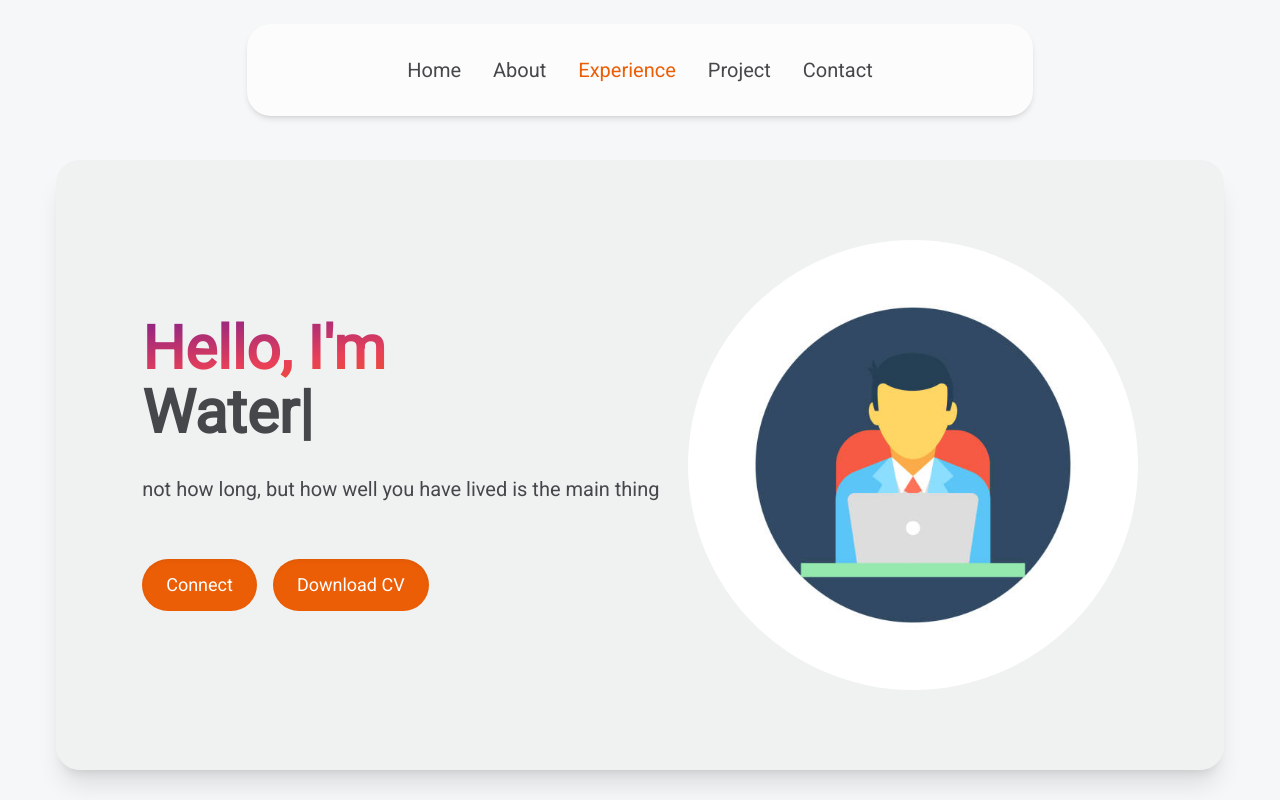
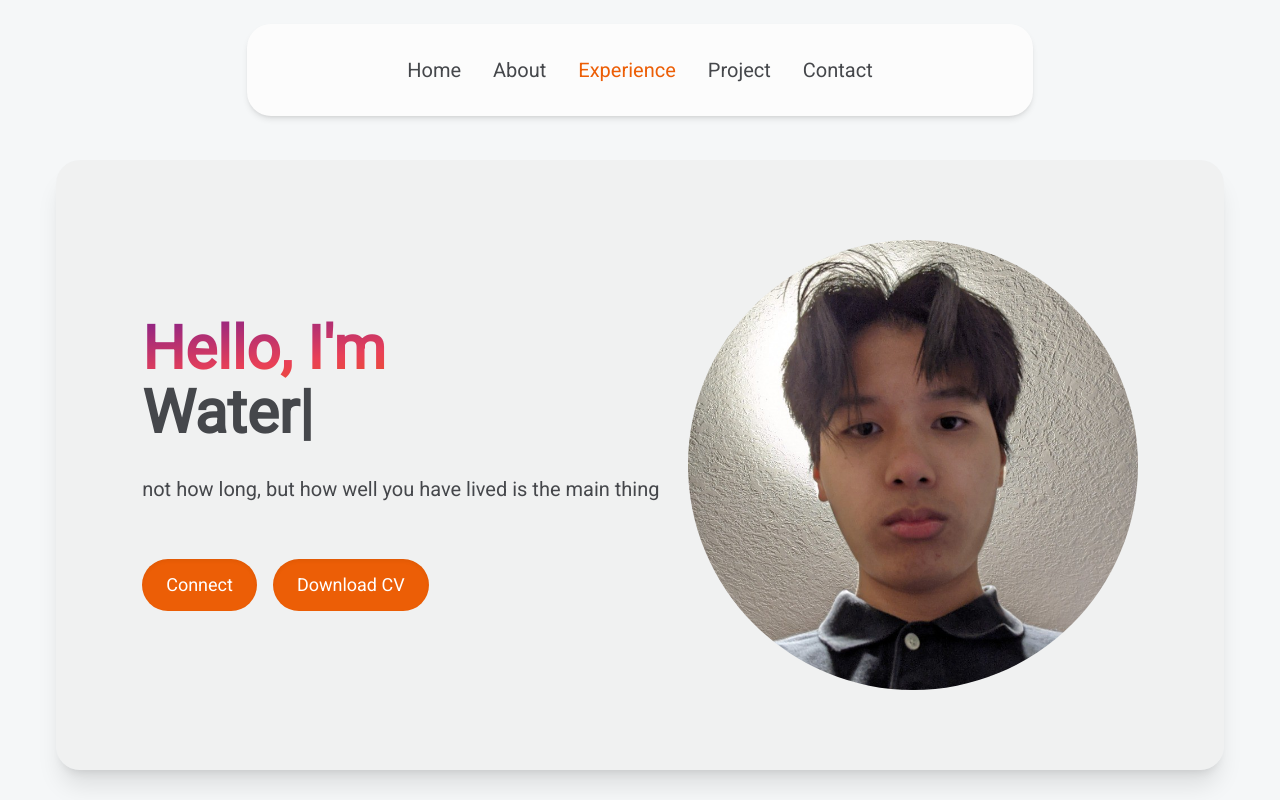
Before and after one commit to BaoTran685/main-portfolio, a Next.js app: page / in a window 1280 px wide. Shown: the top 800 px of the page. Built offline with nearby package versions, Linux system fonts and the light colour scheme.

Commit message:
profile image

```diff
--- a/src/app/components/Hero/HeroSection.jsx
+++ b/src/app/components/Hero/HeroSection.jsx
@@ -56,7 +56,7 @@ const HeroSection = () => {
         >
           <div className='rounded-full w-[275px] h-[275px] sm:w-[300px] sm:h-[300px] lg:w-[400px] lg:h-[400px] xl:w-[450px] xl:h-[450px] relative'>
             <Image
-              src='/images/random.jpg'
+              src='/images/selfie_of_bao_linkedin.jpeg'
               alt='hero image'
               className='rounded-full absolute div--center w-fit h-fit'
               width={300}
```
Also changed, not shown: public/images/selfie_of_bao_linkedin.jpeg (added), 1 other file (tests, documents, lock files or other folders).
